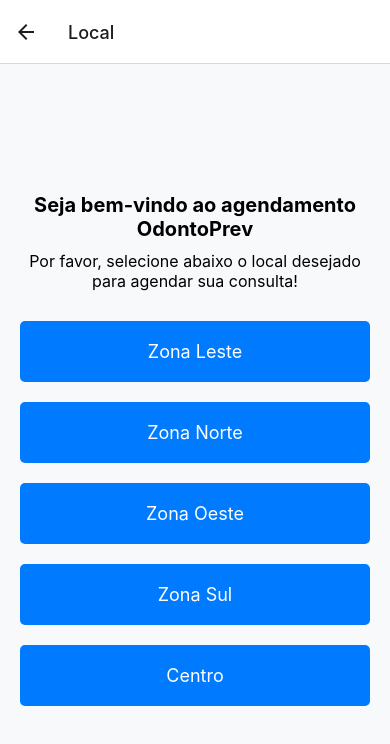
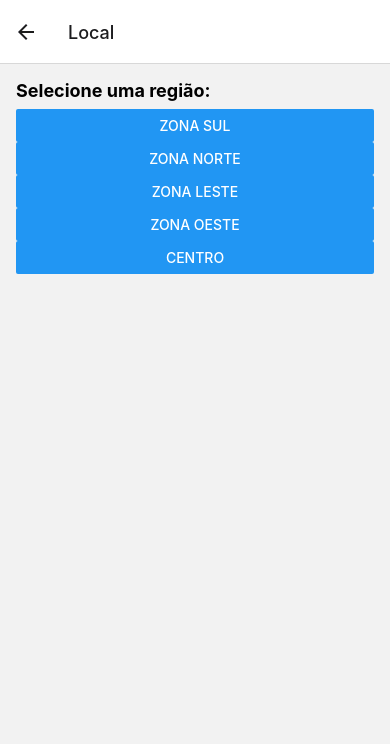
Before and after one commit to luccabasto/odontogenda, a React Native app: screen /Local in a window 390 px wide. Shown: the top 744 px of the page. Built offline with nearby package versions, Linux system fonts and the light colour scheme; what native-base would draw is missing.

Commit message:
criando a tela de dentistas e ajustando a navegação. Testes realizados com o db.json

```diff
--- a/db.json
+++ b/db.json
@@ -51,5 +51,57 @@
       "telefone": "(11) 95486-2158",
       "password": "leandro123"
     }
+  ],
+
+  "dentists": [
+    {
+      "id": 1,
+      "name": "Dra. Luana Lopes",
+      "address": "Rua Fernando Falcão, 817",
+      "region": "Zona Sul",
+      "favorite": false
+    },
+    {
+      "id": 2,
+      "name": "Dr. Gabriel Pereira",
+      "address": "Rua Anhantomirim, 25",
+      "region": "Zona Norte",
+      "favorite": false
+    },
+    {
+      "id": 3,
+      "name": "Dr. Hete Caetano",
+      "address": "Av. Lins de Vasconcelos, 1222",
+      "region": "Zona Leste",
+      "favorite": false
+    },
+    {
+      "id": 4,
+      "name": "Dra. Elizabeth Correia",
+      "address": "Av. Lacerda Franco, 120",
+      "region": "Zona Oeste",
+      "favorite": false
+    },
+    {
+      "id": 5,
+      "name": "Dr. Marcos Antônio",
+      "address": "Rua Conde de Matos, 1235",
+      "region": "Centro",
+      "favorite": false
+    },
+    {
+      "id": 6,
+      "name": "Dr. Fábio Alves",
+      "address": "Rua Alves Ribeiro, 123",
+      "region": "Zona Sul",
+      "favorite": false
+    },
+    {
+      "id": 7,
+      "name": "Dra. Camila Fernandes",
+      "address": "Av. Paulista, 1500",
+      "region": "Zona Norte",
+      "favorite": false
+    }
   ]
 }
--- a/src/navigation/AppNavigator.tsx
+++ b/src/navigation/AppNavigator.tsx
@@ -4,30 +4,40 @@
 import LoginScreen from '../pages/LoginScreen';
 import CadastroScreen from '../pages/CadastroScreen';
 import LocalScreen from '../pages/LocalScreen';
+import DentistaScreen from '../pages/DentistaScreen';
 
-const Stack = createStackNavigator();
+export type RootStackParamList = {
+  Login: undefined;
+  Cadastro: undefined;
+  Local: undefined;
+  DentistaScreen: { region: string };
+};
+
+const Stack = createStackNavigator<RootStackParamList>();
 
 const AppNavigator: React.FC = () => {
   return (
     <NavigationContainer>
       <Stack.Navigator initialRouteName="Login">
-        {/* Tela de Login */}
         <Stack.Screen
           name="Login"
           component={LoginScreen}
           options={{ title: 'Login' }}
         />
-        {/* Tela de Cadastro */}
         <Stack.Screen
           name="Cadastro"
           component={CadastroScreen}
           options={{ title: 'Cadastro' }}
         />
-        {/* Tela de Locais */}
         <Stack.Screen
           name="Local"
           component={LocalScreen}
           options={{ title: 'Local' }}
+        />
+        <Stack.Screen
+          name="DentistaScreen"
+          component={DentistaScreen}
+          options={{ title: 'Lista de Dentistas' }}
         />
       </Stack.Navigator>
     </NavigationContainer>
--- a/src/pages/DentistaScreen.tsx
+++ b/src/pages/DentistaScreen.tsx
@@ -0,0 +1,124 @@
+import React, { useEffect, useState } from 'react';
+import { View, Text, FlatList, TouchableOpacity, StyleSheet, Button } from 'react-native';
+import { useRoute, RouteProp } from '@react-navigation/native';
+
+interface Dentist {
+  id: number;
+  name: string;
+  address: string;
+  region: string;
+  favorite: boolean;
+}
+
+type RootStackParamList = {
+  DentistaScreen: { region: string };
+};
+
+const DentistaScreen: React.FC = () => {
+  const route = useRoute<RouteProp<RootStackParamList, 'DentistaScreen'>>();
+  const { region } = route.params;
+
+  const [dentists, setDentists] = useState<Dentist[]>([]);
+
+  useEffect(() => {
+    const fetchDentists = async () => {
+      try {
+        const response = await fetch('http://localhost:3000/dentists');
+        const data: Dentist[] = await response.json();
+        const filteredDentists = data.filter(dentist => dentist.region === region);
+        setDentists(sortDentists(filteredDentists));
+      } catch (error) {
+        console.error("Erro ao buscar dentistas:", error);
+      }
+    };
+
+    fetchDentists();
+  }, [region]);
+
+  const sortDentists = (dentistList: Dentist[]): Dentist[] => {
+    return [...dentistList].sort((a, b) => Number(b.favorite) - Number(a.favorite));
+  };
+
+  const handleToggleFavorite = async (dentistId: number, currentFavoriteStatus: boolean) => {
+    try {
+      const updatedDentists = dentists.map(dentist =>
+        dentist.id === dentistId ? { ...dentist, favorite: !currentFavoriteStatus } : dentist
+      );
+      setDentists(sortDentists(updatedDentists));
+
+      await fetch(`http://localhost:3000/dentists/${dentistId}`, {
+        method: 'PATCH',
+        headers: {
+          'Content-Type': 'application/json',
+        },
+        body: JSON.stringify({ favorite: !currentFavoriteStatus }),
+      });
+    } catch (error) {
+      console.error("Erro ao atualizar favorito:", error);
+    }
+  };
+
+  const renderDentistItem = ({ item }: { item: Dentist }) => (
+    <View style={styles.dentistItem}>
+      <View style={styles.dentistInfo}>
+        <Text style={styles.dentistName}>{item.name}</Text>
+        <Text style={styles.dentistAddress}>{item.address}</Text>
+      </View>
+      <TouchableOpacity style={styles.favoriteButton}>
+        <Button
+          title={item.favorite ? 'Remover Favorito' : 'Favoritar'}
+          onPress={() => handleToggleFavorite(item.id, item.favorite)}
+        />
+      </TouchableOpacity>
+    </View>
+  );
+
+  return (
+    <View style={styles.container}>
+      <Text style={styles.regionText}>
+        Dentistas disponíveis na região: <Text style={styles.regionName}>{region}</Text>
+      </Text>
+      <FlatList
+        data={dentists}
+        keyExtractor={(item) => item.id.toString()}
+        renderItem={renderDentistItem}
+      />
+    </View>
+  );
+};
+
+const styles = StyleSheet.create({
+  container: {
+    padding: 16,
+  },
+  regionText: {
+    fontSize: 16,
+    marginBottom: 8,
+  },
+  regionName: {
+    fontWeight: 'bold',
+  },
+  dentistItem: {
+    flexDirection: 'row',
+    alignItems: 'center',
+    justifyContent: 'space-between',
+    marginBottom: 16,
+  },
+  dentistInfo: {
+    flex: 1,
+    marginRight: 8,
+  },
+  dentistName: {
+    fontSize: 16,
+    fontWeight: 'bold',
+  },
+  dentistAddress: {
+    fontSize: 14,
+    color: 'gray',
+  },
+  favoriteButton: {
+    paddingHorizontal: 8,
+  },
+});
+
+export default DentistaScreen;
--- a/src/pages/LocalScreen.tsx
+++ b/src/pages/LocalScreen.tsx
@@ -1,66 +1,25 @@
 import React from 'react';
-import { View, Text, TouchableOpacity, StyleSheet } from 'react-native';
+import { View, Text, Button } from 'react-native';
+import { useNavigation, NavigationProp } from '@react-navigation/native';
+import { RootStackParamList } from '../navigation/AppNavigator'; // Importe o tipo de param list
 
 const LocalScreen: React.FC = () => {
+  const navigation = useNavigation<NavigationProp<RootStackParamList>>();
+
+  const navigateToDentists = (selectedRegion: string) => {
+    navigation.navigate('DentistaScreen', { region: selectedRegion });
+  };
+
   return (
-    <View style={styles.container}>
-      <Text style={styles.welcomeText}>
-        Seja bem-vindo ao agendamento OdontoPrev
-      </Text>
-      <Text style={styles.instructionsText}>
-        Por favor, selecione abaixo o local desejado para agendar sua consulta!
-      </Text>
-
-      <TouchableOpacity style={styles.button}>
-        <Text style={styles.text}>Zona Leste</Text>
-      </TouchableOpacity>
-      <TouchableOpacity style={styles.button}>
-        <Text style={styles.text}>Zona Norte</Text>
-      </TouchableOpacity>
-      <TouchableOpacity style={styles.button}>
-        <Text style={styles.text}>Zona Oeste</Text>
-      </TouchableOpacity>
-      <TouchableOpacity style={styles.button}>
-        <Text style={styles.text}>Zona Sul</Text>
-      </TouchableOpacity>
-      <TouchableOpacity style={styles.button}>
-        <Text style={styles.text}>Centro</Text>
-      </TouchableOpacity>
+    <View style={{ padding: 16 }}>
+      <Text style={{ fontSize: 18, fontWeight: 'bold', marginBottom: 8 }}>Selecione uma região:</Text>
+      <Button title="Zona Sul" onPress={() => navigateToDentists('Zona Sul')} />
+      <Button title="Zona Norte" onPress={() => navigateToDentists('Zona Norte')} />
+      <Button title="Zona Leste" onPress={() => navigateToDentists('Zona Leste')} />
+      <Button title="Zona Oeste" onPress={() => navigateToDentists('Zona Oeste')} />
+      <Button title="Centro" onPress={() => navigateToDentists('Centro')} />
     </View>
   );
 };
 
-const styles = StyleSheet.create({
-  container: {
-    flex: 1,
-    justifyContent: 'center',
-    alignItems: 'center',
-    backgroundColor: '#f8f9fa',
-    padding: 20, // Adicionando um pouco de padding
-  },
-  welcomeText: {
-    fontSize: 20,
-    fontWeight: 'bold',
-    marginBottom: 10,
-    textAlign: 'center',
-  },
-  instructionsText: {
-    fontSize: 16,
-    marginBottom: 20,
-    textAlign: 'center',
-  },
-  button: {
-    backgroundColor: '#007bff',
-    padding: 20,
-    margin: 10,
-    borderRadius: 5,
-    width: '100%', // Fazendo os botões ocuparem toda a largura disponível
-    alignItems: 'center',
-  },
-  text: {
-    color: 'white',
-    fontSize: 18,
-  },
-});
-
 export default LocalScreen;
```
